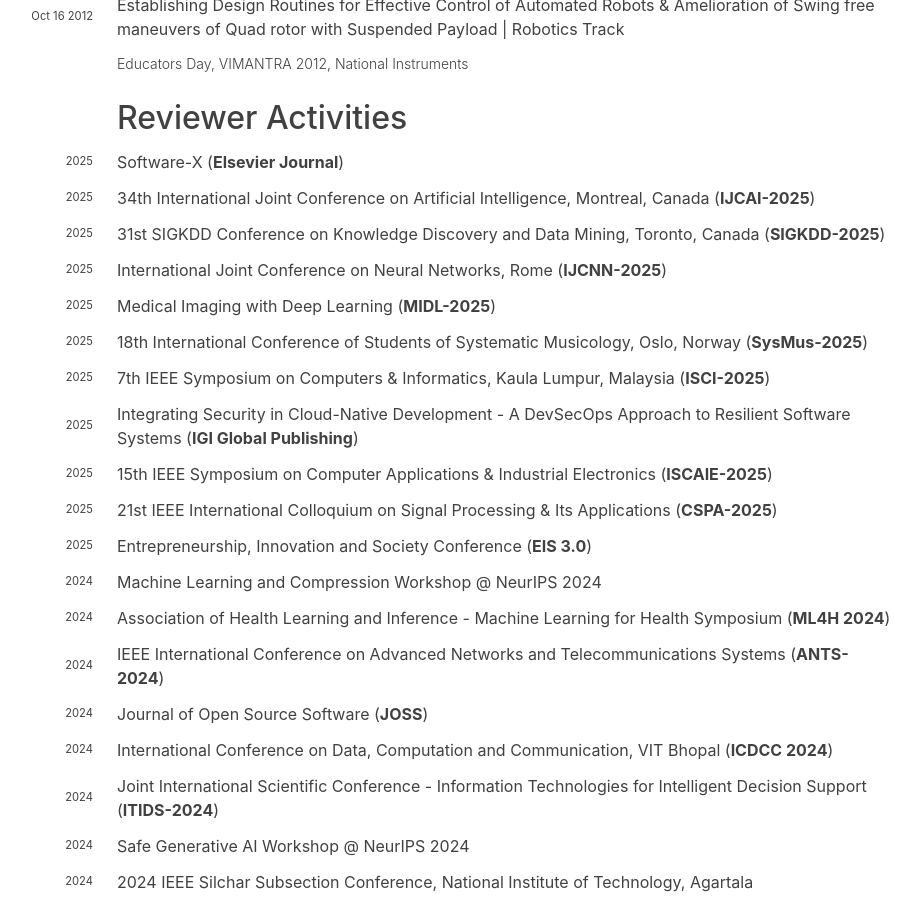
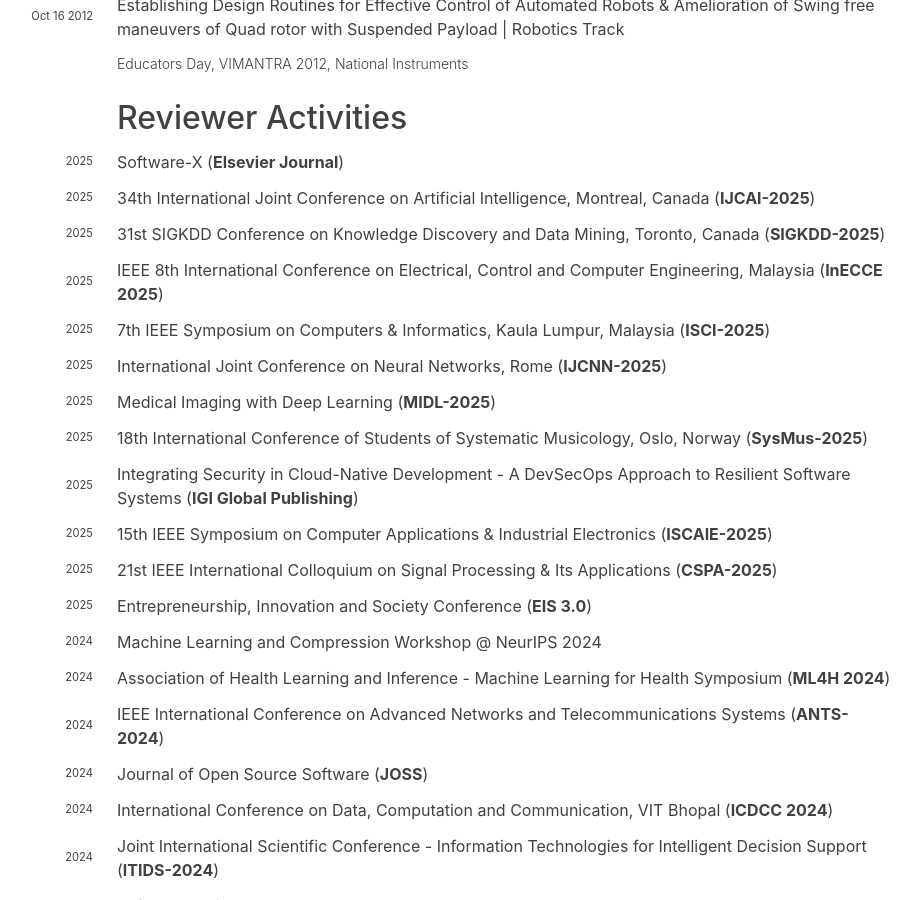
Before and after one commit to hariharanragothaman/hariharanragothaman.github.io, a Jekyll site: the page built from cv.md, in a window 1280 px wide and 900 px high, scrolled down 5425 px. Shown: the whole window, without its empty margins (215-1135 px from the left). Built offline with Jekyll 4.4.1, drawn with Linux system fonts in a browser that asks for light colours; nearby versions of some CDN libraries; some web fonts are replaced.

Commit message:
Polishes and Updates

```diff
--- a/_data/reviewer.yaml
+++ b/_data/reviewer.yaml
@@ -16,6 +16,18 @@
     - year: 2025
       url: https://kdd2025.kdd.org/
 
+- venue: IEEE 8th International Conference on Electrical, Control and Computer Engineering, Malaysia
+  venue-shorthand: InECCE 2025
+  years:
+    - year: 2025
+      url: https://ftkee.umpsa.edu.my/index.php/en/news-event/ieee-8th-international-conference-on-electrical-control-and-computer-engineering-inecce-2025
+
+- venue: 7th IEEE Symposium on Computers & Informatics, Kaula Lumpur, Malaysia
+  venue-shorthand: ISCI-2025
+  years:
+    - year: 2025
+      url: https://www.isci.asia/
+
 - venue: International Joint Conference on Neural Networks, Rome
   venue-shorthand: IJCNN-2025
   years:
@@ -33,12 +45,6 @@
   years:
     - year: 2025
       url: https://www.uio.no/ritmo/english/news-and-events/events/conferences/2025/sysmus25/
-
-- venue: 7th IEEE Symposium on Computers & Informatics, Kaula Lumpur, Malaysia
-  venue-shorthand: ISCI-2025
-  years:
-    - year: 2025
-      url: https://www.isci.asia/
 
 - venue: Integrating Security in Cloud-Native Development - A DevSecOps Approach to Resilient Software Systems
   venue-shorthand: IGI Global Publishing
```
